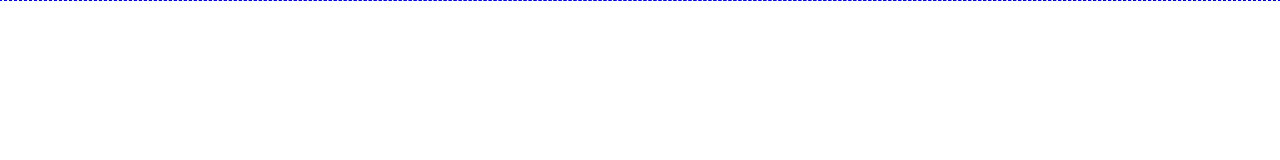
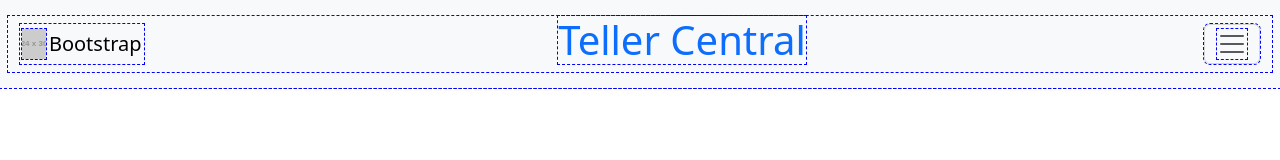
Before and after one commit to Clyderitchie/final_project, a plain HTML site: page index.html in a window 1280 px wide. Drawn offline with nearby package versions, Linux system fonts and the light colour scheme; placeholder pictures from the web are drawn by us.

Commit message:
Added the base layout of the home page header

```diff
--- a/assets/style.css
+++ b/assets/style.css
@@ -1,3 +1,8 @@
 * {
     outline: 1px dashed blue;
 }
+
+/* Header Styling */
+#bank-logo {
+    width: 10%
+}
--- a/index.html
+++ b/index.html
@@ -11,6 +11,25 @@
 </head>
 
 <body>
+    <!-- Header section -->
+    <nav class="navbar bg-body-tertiary d-flex">
+        <div class="container-fluid justify-content-between align-items-center m-2 ">
+            <a id="bank-logo" class="navbar-brand d-flex justify-content-evenly" href="#">
+                <img src="https://placehold.co/24x30" alt="Logo"
+                        class="d-inline-block align-text-top">
+                Bootstrap
+            </a>
+            <h1 class="text-primary"> Teller Central</h1>
+            <button class="navbar-toggler" type="button" data-bs-toggle="collapse"
+                data-bs-target="#navbarToggleExternalContent" aria-controls="navbarToggleExternalContent"
+                aria-expanded="false" aria-label="Toggle navigation">
+                <span class="navbar-toggler-icon"></span>
+            </button>
+        </div>
+    </nav>
+
+
+
     <script src="./assets/javascript/script.js"></script>
 </body>
 
```
